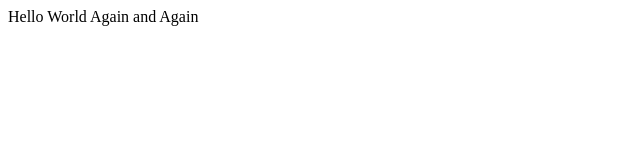
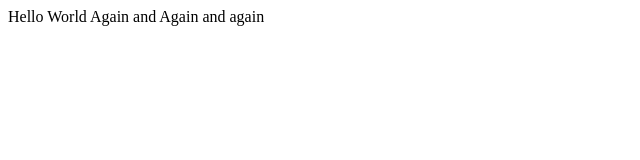
Before and after one commit to martinbregnhoi/githubActions, a plain HTML site: page index.html in a window 1280 px wide. Shown: the full height of the page, 0-640 px from the left. Drawn offline with Linux system fonts and the light colour scheme.

Commit message:
index updated again

```diff
--- a/index.html
+++ b/index.html
@@ -7,7 +7,7 @@
     <title>GitHub actions</title>
 </head>
 <body>
-    Hello World Again and Again
+    Hello World Again and Again and again
 
 </body>
 </html>
```
